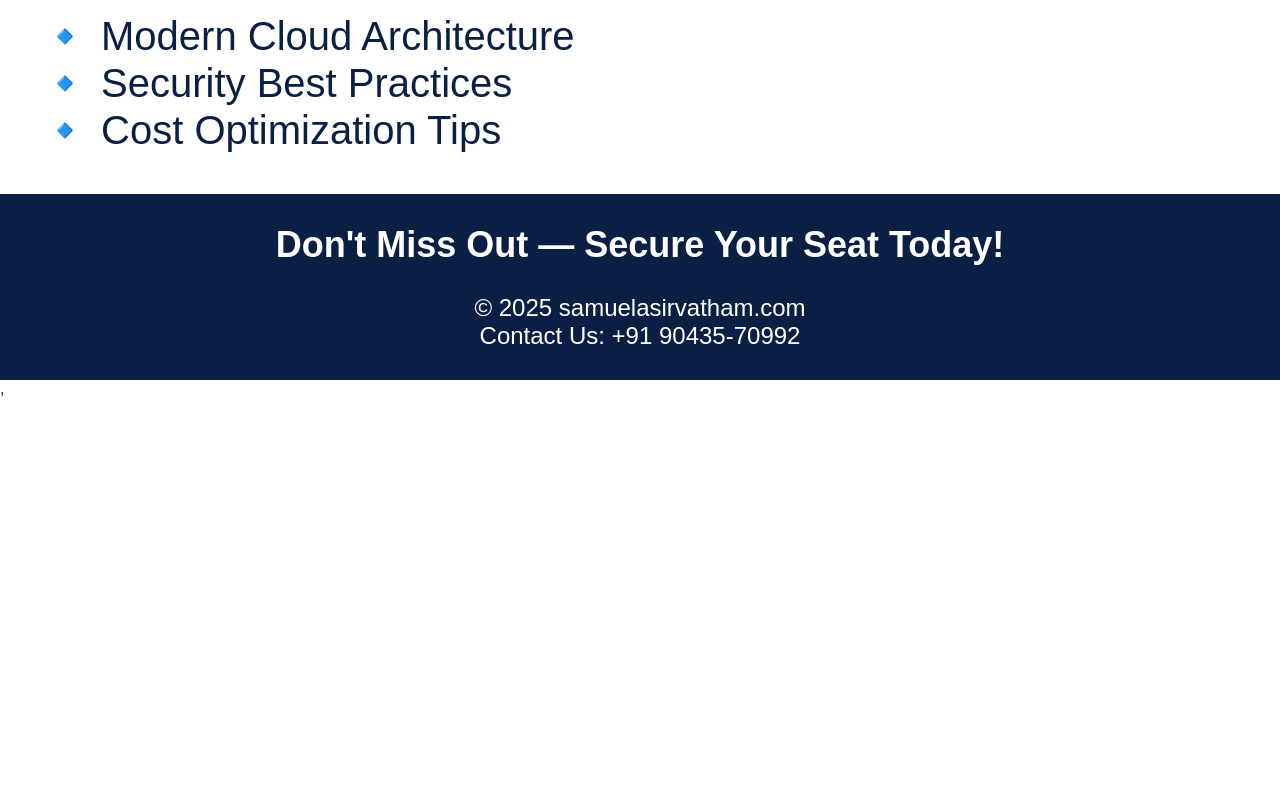
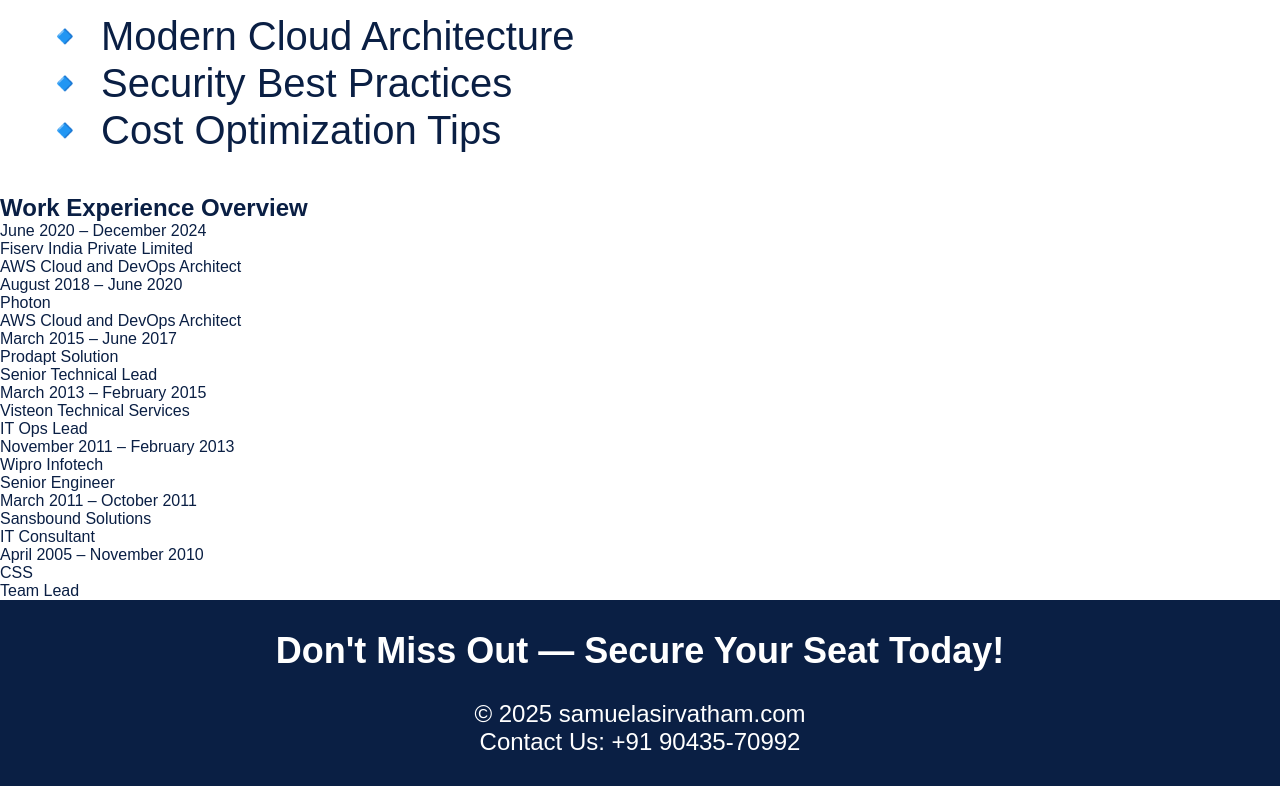
Before and after one commit to seethapa/UserRegisterMERN, a React (Create React App) app in the folder client/: page / in a window 1280 px wide. Shown: the part 2521-3317 px from the top of the page. Before the commit the page ends 2919 px from the top, so only its background shows below. Built offline with nearby package versions, Linux system fonts and the light colour scheme.

Commit message:
Update WhatsApp and call links in App.js

```diff
--- a/client/src/App.js
+++ b/client/src/App.js
@@ -62,22 +62,96 @@
                 </div>
 
               </div>
-             <div>
-<a href="https://wa.me/9043570992" target="_blank" class="whatsapp-link" >
-  💬 Chat on WhatsApp
-</a></div>
+            <div>
+  <a href="https://wa.me/919043570992" target="_blank" className="whatsapp-link">
+    💬 Chat on WhatsApp
+  </a>
+  <br />
+  <a href="tel:+919043570992" className="call-link">
+    📞 Call Now
+  </a>
+</div>
+
+
+
               {/* <div class="form">
                 <h3>Register Now</h3>
  <ContactForm />
 
               </div> */}
             </div>
+            <div></div>
+          </section>
+          <section  class="timeline-panel">
+
+
+   <h2>Work Experience Overview</h2>
+
+  <div class="timeline">
+
+    <div class="timeline-item left">
+      <div class="timeline-content">
+        <div class="timeline-date">June 2020 – December 2024</div>
+        <div class="timeline-title">Fiserv India Private Limited</div>
+        <div class="timeline-role">AWS Cloud and DevOps Architect</div>
+      </div>
+    </div>
+
+    <div class="timeline-item right">
+      <div class="timeline-content">
+        <div class="timeline-date">August 2018 – June 2020</div>
+        <div class="timeline-title">Photon</div>
+        <div class="timeline-role">AWS Cloud and DevOps Architect</div>
+      </div>
+    </div>
+
+    <div class="timeline-item left">
+      <div class="timeline-content">
+        <div class="timeline-date">March 2015 – June 2017</div>
+        <div class="timeline-title">Prodapt Solution</div>
+        <div class="timeline-role">Senior Technical Lead</div>
+      </div>
+    </div>
+
+    <div class="timeline-item right">
+      <div class="timeline-content">
+        <div class="timeline-date">March 2013 – February 2015</div>
+        <div class="timeline-title">Visteon Technical Services</div>
+        <div class="timeline-role">IT Ops Lead</div>
+      </div>
+    </div>
+
+    <div class="timeline-item left">
+      <div class="timeline-content">
+        <div class="timeline-date">November 2011 – February 2013</div>
+        <div class="timeline-title">Wipro Infotech</div>
+        <div class="timeline-role">Senior Engineer</div>
+      </div>
+    </div>
+
+    <div class="timeline-item right">
+      <div class="timeline-content">
+        <div class="timeline-date">March 2011 – October 2011</div>
+        <div class="timeline-title">Sansbound Solutions</div>
+        <div class="timeline-role">IT Consultant</div>
+      </div>
+    </div>
+
+    <div class="timeline-item left">
+      <div class="timeline-content">
+        <div class="timeline-date">April 2005 – November 2010</div>
+        <div class="timeline-title">CSS</div>
+        <div class="timeline-role">Team Lead</div>
+      </div>
+    </div>
+
+  </div>
           </section>
 <footer>
     <h2>Don't Miss Out — Secure Your Seat Today!</h2>
      <br />
     <div><p>© 2025 samuelasirvatham.com</p>
-         <p>Contact Us: +91 90435-70992</p>
+        <p>Contact Us: +91 90435-70992</p>
     </div>
 </footer>
         </div>
```
